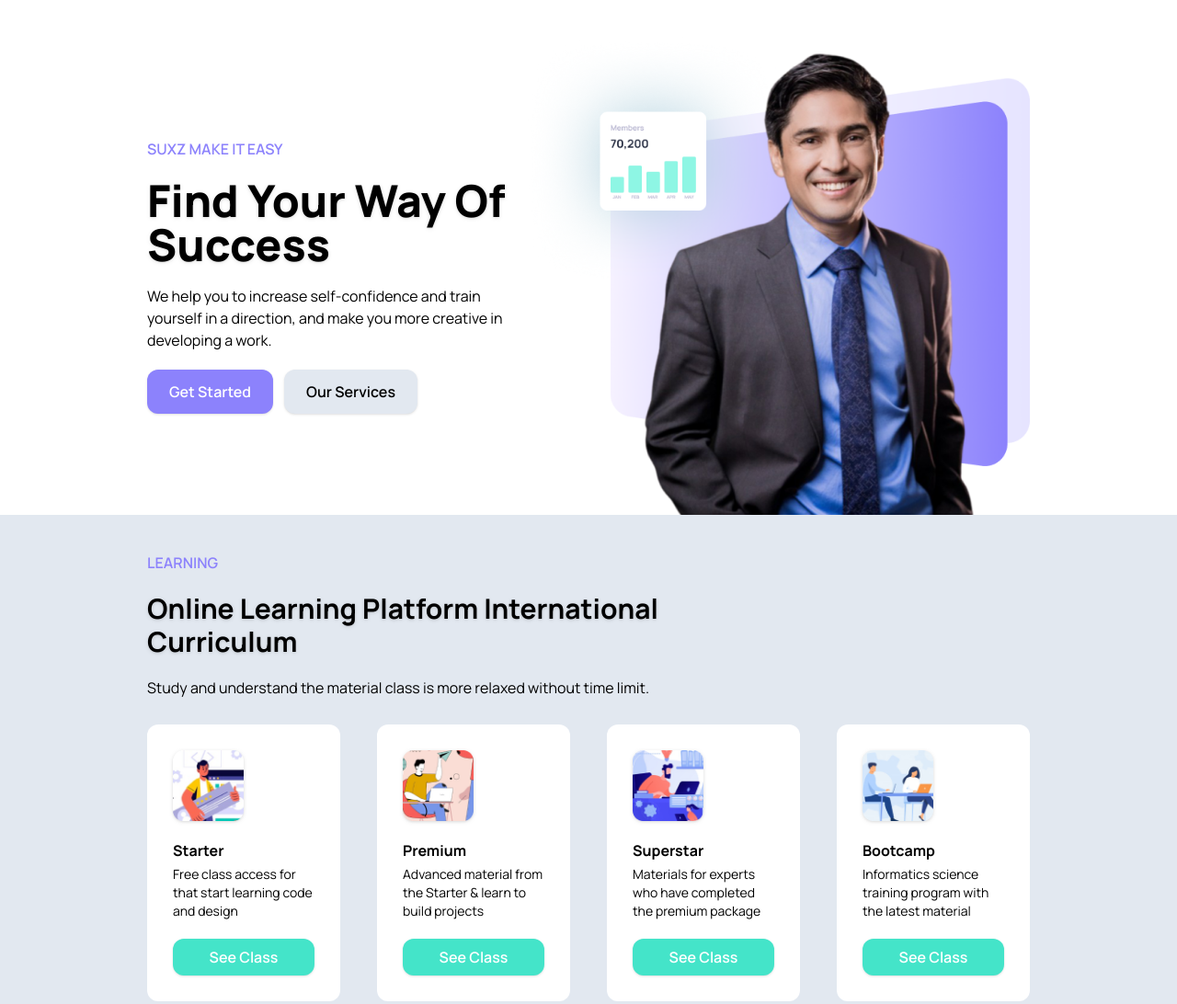
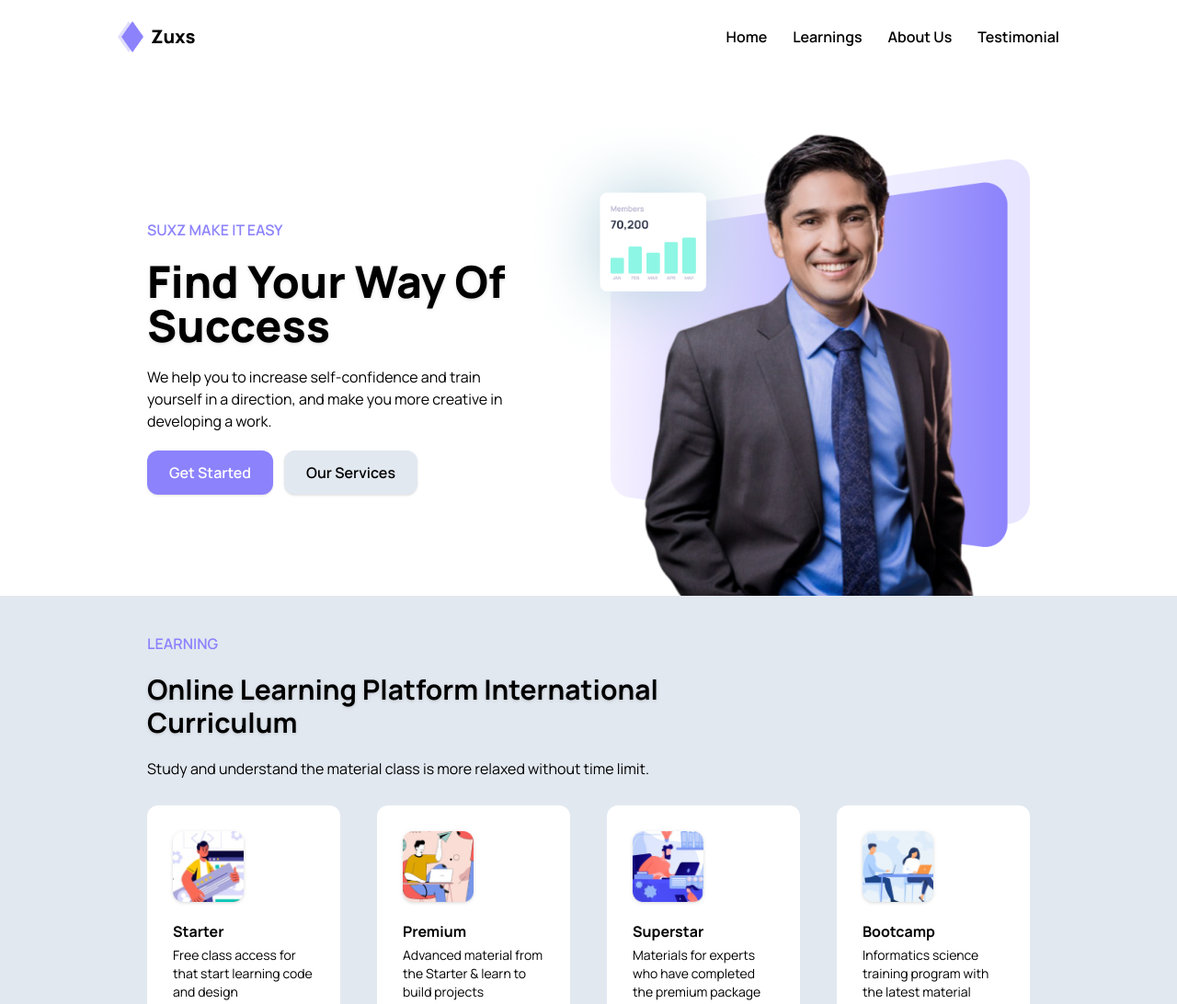
Before and after one commit to HeruAzyy/zuxs, a website: page index.html in a window 1280 px wide. Shown: the top 1092 px of the page at 92% size. Drawn offline with nearby package versions, Linux system fonts and the light colour scheme.

Commit message:
feat: navbar

```diff
--- a/assets/CSS/input.css
+++ b/assets/CSS/input.css
@@ -19,3 +19,7 @@
 		@apply text-3xl font-bold;
 	}
 }
+
+.navbar-fixed {
+	@apply fixed z-50 bg-white/30 backdrop-blur shadow-sm;
+}
--- /dev/null
+++ b/assets/JS/script.js
@@ -0,0 +1,17 @@
+window.onscroll = function () {
+	const header = document.querySelector('header')
+	const fixedNav = header.offsetTop
+
+	if (window.scrollY > fixedNav) {
+		header.classList.add('navbar-fixed')
+	} else {
+		header.classList.remove('navbar-fixed')
+	}
+}
+
+const hamburger = document.querySelector('#hamburger')
+const navMenu = document.querySelector('#nav-menu')
+
+hamburger.addEventListener('click', function () {
+	navMenu.classList.toggle('hidden')
+})
--- a/index.html
+++ b/index.html
@@ -1,5 +1,5 @@
 <!DOCTYPE html>
-<html lang="en">
+<html lang="en" class="scroll-smooth">
 	<head>
 		<meta charset="UTF-8" />
 		<meta name="viewport" content="width=device-width, initial-scale=1.0" />
@@ -23,8 +23,65 @@
 		<title>Zuxs</title>
 	</head>
 	<body>
+		<!-- NAVBAR -->
+		<header
+			class="bg-transparent absolute top-0 left-0 w-full flex items-center z-10">
+			<div class="container">
+				<div
+					class="flex items-center justify-between relative px-6 lg:px-32">
+					<div class="flex items-center gap-2 py-5">
+						<img src="assets/images/favicon.png" alt="Logo" class="w-7" />
+						<p class="font-extrabold text-xl">Zuxs</p>
+					</div>
+
+					<div class="flex items-center">
+						<button id="hamburger" class="lg:hidden">
+							<i
+								data-feather="menu"
+								class="w-10 h-7 border-2 border-black/40 rounded-lg"></i>
+						</button>
+
+						<nav
+							id="nav-menu"
+							class="hidden absolute py-5 border border-sec bg-white shadow-lg rounded-lg max-w-[200px] w-full right-4 top-20 lg:block lg:static lg:bg-transparent lg:max-w-full lg:shadow-none lg:rounded-none lg:border-none">
+							<ul class="block gap-7 lg:flex lg:items-center">
+								<li class="group">
+									<a
+										href="#home"
+										class="flex justify-center font-semibold py-2 group-hover:text-purple">
+										Home
+									</a>
+								</li>
+								<li class="group">
+									<a
+										href="#learning"
+										class="flex justify-center font-semibold py-2 group-hover:text-purple">
+										Learnings
+									</a>
+								</li>
+								<li class="group">
+									<a
+										href="#about"
+										class="flex justify-center font-semibold py-2 group-hover:text-purple">
+										About Us
+									</a>
+								</li>
+								<li class="group">
+									<a
+										href="#testimonial"
+										class="flex justify-center font-semibold py-2 group-hover:text-purple">
+										Testimonial
+									</a>
+								</li>
+							</ul>
+						</nav>
+					</div>
+				</div>
+			</div>
+		</header>
+
 		<!-- HERO SECTION -->
-		<section id="home" class="px-6 pt-10 lg:px-40">
+		<section id="home" class="px-6 pt-32 lg:px-40">
 			<div class="container">
 				<div
 					class="flex flex-wrap gap-5 lg:flex-nowrap lg:flex-row-reverse">
@@ -430,6 +487,8 @@
 			</div>
 		</footer>
 
+		<script src="assets/JS/script.js"></script>
+
 		<script>
 			feather.replace()
 		</script>
```
Also changed, not shown: assets/CSS/output.css.
